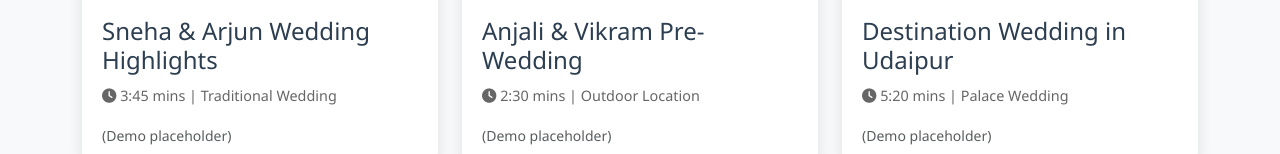
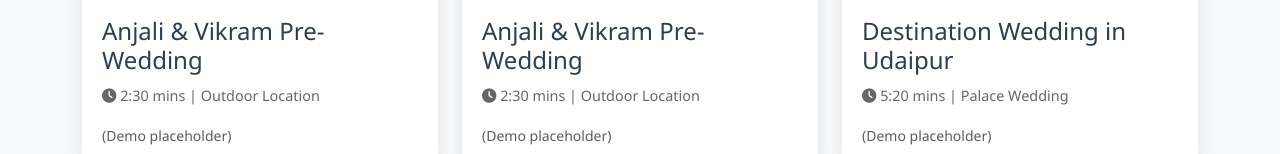
Before and after one commit to pankajregar/MahakalPhotoArts, a plain HTML site: page index.html in a window 1280 px wide. Shown: the part 5272-5426 px from the top of the page. Drawn offline with nearby package versions, Linux system fonts and the light colour scheme.

Commit message:
Update index.html

```diff
--- a/index.html
+++ b/index.html
@@ -741,17 +741,17 @@
             </div>
 
             <div class="row">
-                <div class="col-md-4">
+                 <div class="col-md-4">
                     <div class="video-card">
                         <div class="video-thumbnail" data-video="#">
-                            <img src="https://images.unsplash.com/photo-1525258798990-60e644f4d2db?w=800&q=80" alt="Wedding Highlights">
+                            <img src="https://images.unsplash.com/photo-1530103862676-de8c9debad1d?w=800&q=80" alt="Pre-Wedding Video">
                             <div class="video-play-btn">
                                 <i class="fas fa-play"></i>
                             </div>
                         </div>
                         <div class="video-info">
-                            <h4>Sneha & Arjun Wedding Highlights</h4>
-                            <p><i class="fas fa-clock"></i> 3:45 mins | Traditional Wedding</p>
+                            <h4>Anjali & Vikram Pre-Wedding</h4>
+                            <p><i class="fas fa-clock"></i> 2:30 mins | Outdoor Location</p>
                             <small class="text-muted">(Demo placeholder)</small>
                         </div>
                     </div>
```
